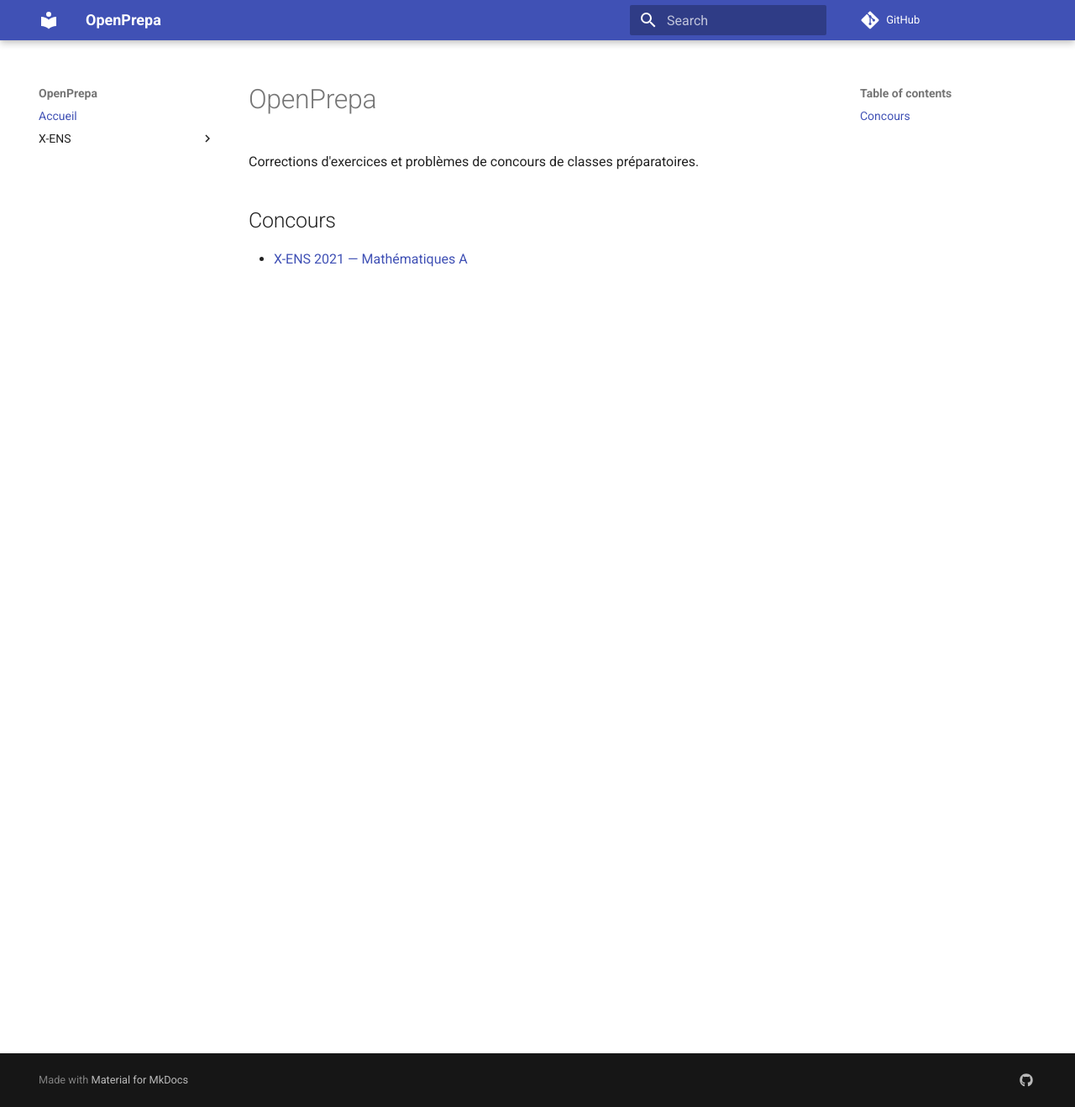
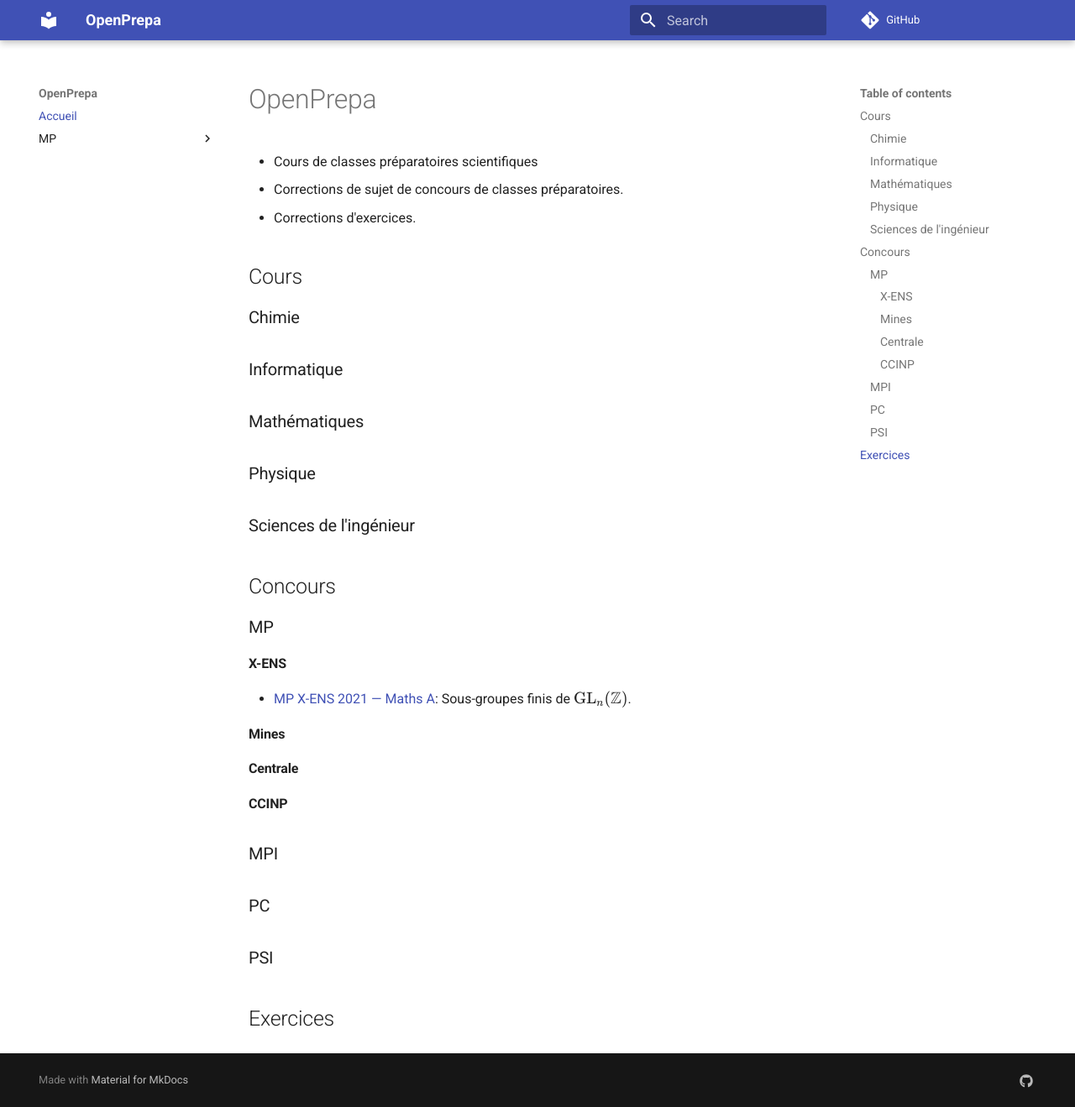
Before and after one commit to llawn/OpenPrepa, an MkDocs documentation site: the page built from docs/index.md, in a window 1280 px wide and 1319 px high. Shown: the whole window at 84% size. Built offline with MkDocs 1.6.1 and Material for MkDocs 9.7.7, drawn with Linux system fonts in a browser that asks for light colours; comment, search, counter and statistics services are not loaded.

Commit message:
feat: latex and uv project
use latex in mkdocs material and better uv project

```diff
--- a/docs/index.md
+++ b/docs/index.md
@@ -1,7 +1,39 @@
 # OpenPrepa
 
-Corrections d'exercices et problèmes de concours de classes préparatoires.
+- Cours de classes préparatoires scientifiques
+- Corrections de sujet de concours de classes préparatoires.
+- Corrections d'exercices.
+
+## Cours
+
+### Chimie
+
+### Informatique
+
+### Mathématiques
+
+### Physique
+
+### Sciences de l'ingénieur
 
 ## Concours
 
-- [X-ENS 2021 — Mathématiques A](pdfs/X-ENS/2021/mathsA.pdf)
+### MP
+
+#### X-ENS
+
+- [MP X-ENS 2021 — Maths A](pdfs/MP/X-ENS/2021/mathsA.pdf): Sous-groupes finis de $\operatorname{GL}_n(\mathbb{Z})$.
+
+#### Mines
+
+#### Centrale
+
+#### CCINP
+
+### MPI
+
+### PC
+
+### PSI
+
+## Exercices
--- /dev/null
+++ b/docs/javascripts/katex.js
@@ -0,0 +1,10 @@
+document$.subscribe(({ body }) => {
+  renderMathInElement(body, {
+    delimiters: [
+      { left: "$$", right: "$$", display: true },
+      { left: "$", right: "$", display: false },
+      { left: "\\(", right: "\\)", display: false },
+      { left: "\\[", right: "\\]", display: true },
+    ],
+  });
+});
--- a/mkdocs.yml
+++ b/mkdocs.yml
@@ -1,6 +1,18 @@
 site_name: OpenPrepa
 site_url: https://llawn.github.io/OpenPrepa/
 repo_url: https://github.com/llawn/OpenPrepa
+markdown_extensions:
+  - pymdownx.arithmatex:
+      generic: true
+
+extra_javascript:
+  - javascripts/katex.js
+  - https://unpkg.com/katex@0/dist/katex.min.js
+  - https://unpkg.com/katex@0/dist/contrib/auto-render.min.js
+
+extra_css:
+  - https://unpkg.com/katex@0/dist/katex.min.css
+
 theme:
   name: material
   palette:
@@ -20,6 +32,7 @@ extra:
 use_directory_urls: true
 nav:
   - Accueil: index.md
-  - X-ENS:
-    - 2021:
-      - Mathématiques A: pdfs/X-ENS/2021/mathsA.pdf
+  - MP:
+    - X-ENS:
+      - 2021:
+          - Maths A - Sous-groupes finis de $\operatorname{GL}_n(\mathbb{Z})$: pdfs/MP/X-ENS/2021/mathsA.pdf
```
Also changed, not shown: pyproject.toml (added, +10 -0 lines), README.md (added), 7 other files.
